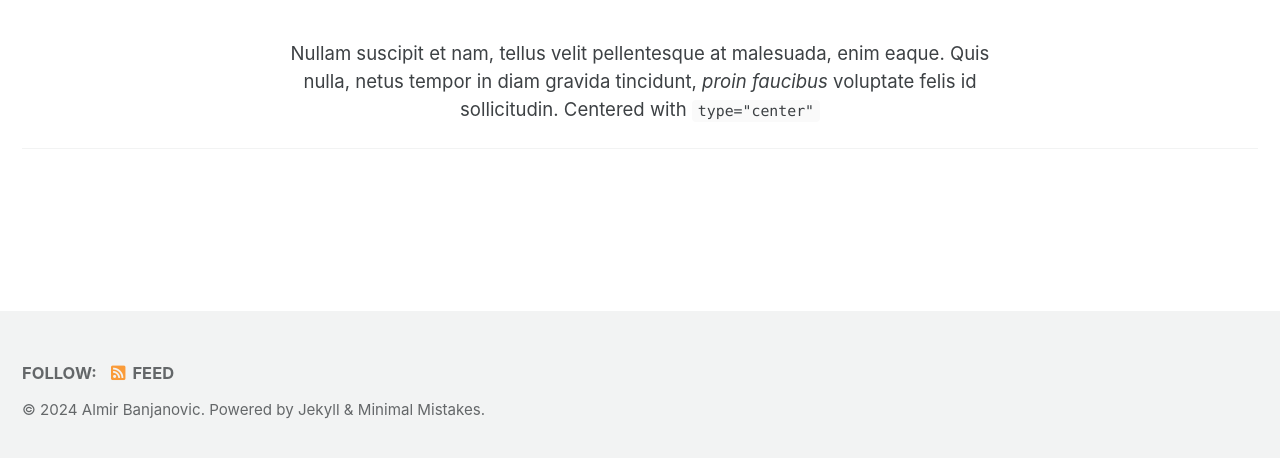
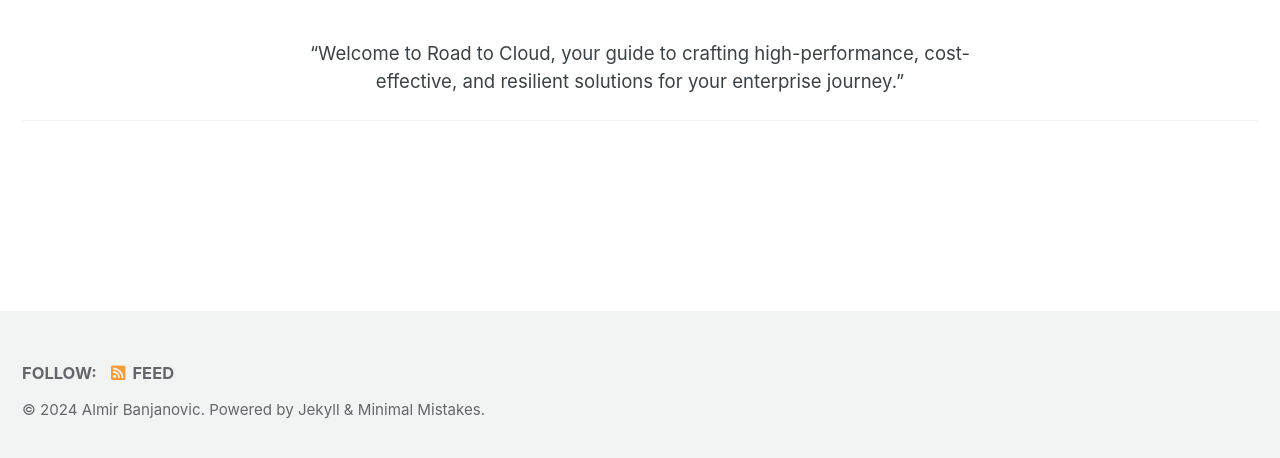
Before and after one commit to almirbanjanovic/roadtocloud.github.io, a Jekyll site: the page built from index.md, in a window 1280 px wide, cut to the strip 434-892 px from the top of the page. Built offline with Jekyll 4.4.1, drawn with Linux system fonts in a browser that asks for light colours; cached includes are drawn as plain includes; comment, search, counter and statistics services are not loaded.

Commit message:
Update index.md

```diff
--- a/index.md
+++ b/index.md
@@ -7,7 +7,7 @@ header:
   overlay_image: /assets/images/clouds.jpg
 excerpt: "Chronicles of grand strategy to imaginatively crafted solutions with creative implementations!"
 intro:
-  - excerpt: 'Nullam suscipit et nam, tellus velit pellentesque at malesuada, enim eaque. Quis nulla, netus tempor in diam gravida tincidunt, *proin faucibus* voluptate felis id sollicitudin. Centered with `type="center"`'
+  - excerpt: '"Welcome to Road to Cloud, your guide to crafting high-performance, cost-effective, and resilient solutions for your enterprise journey."'
 ---
 
 {% include feature_row id="intro" type="center" %}
```
